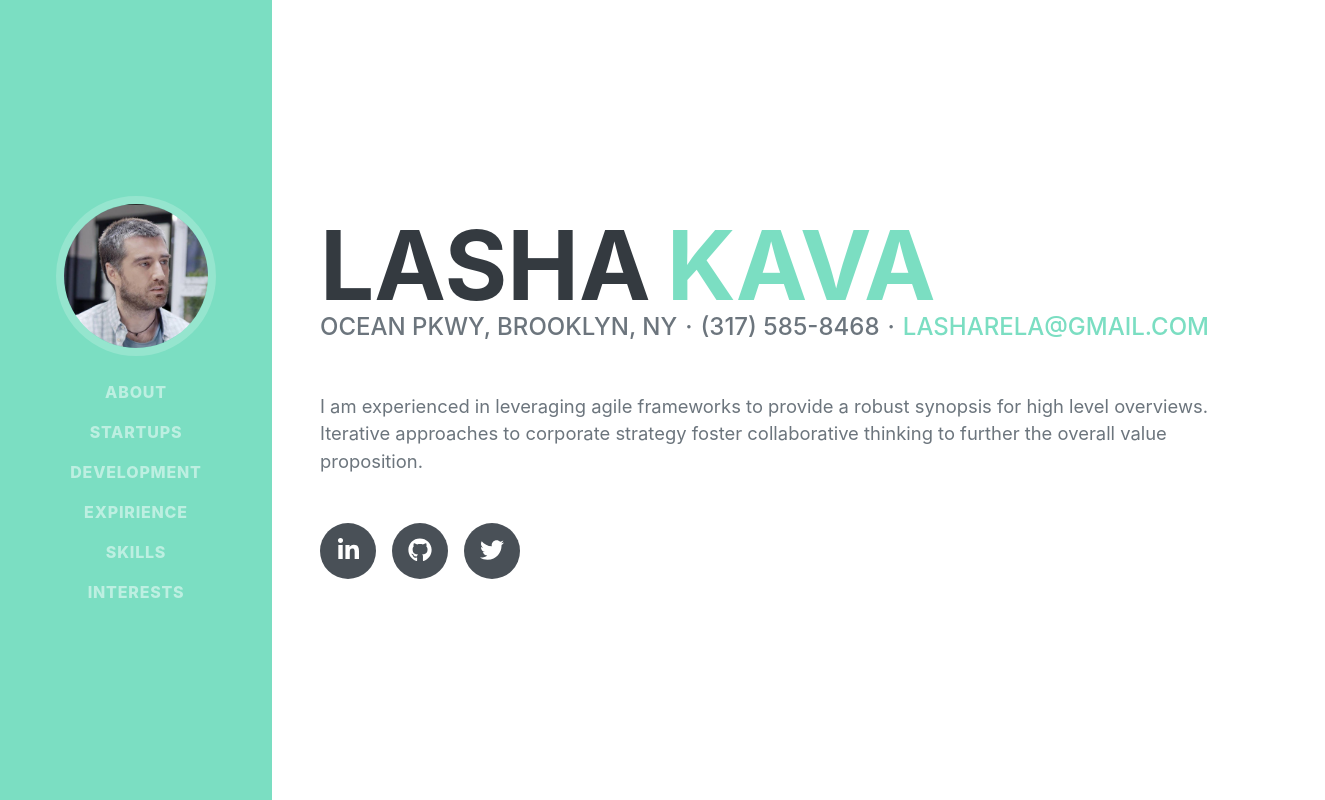
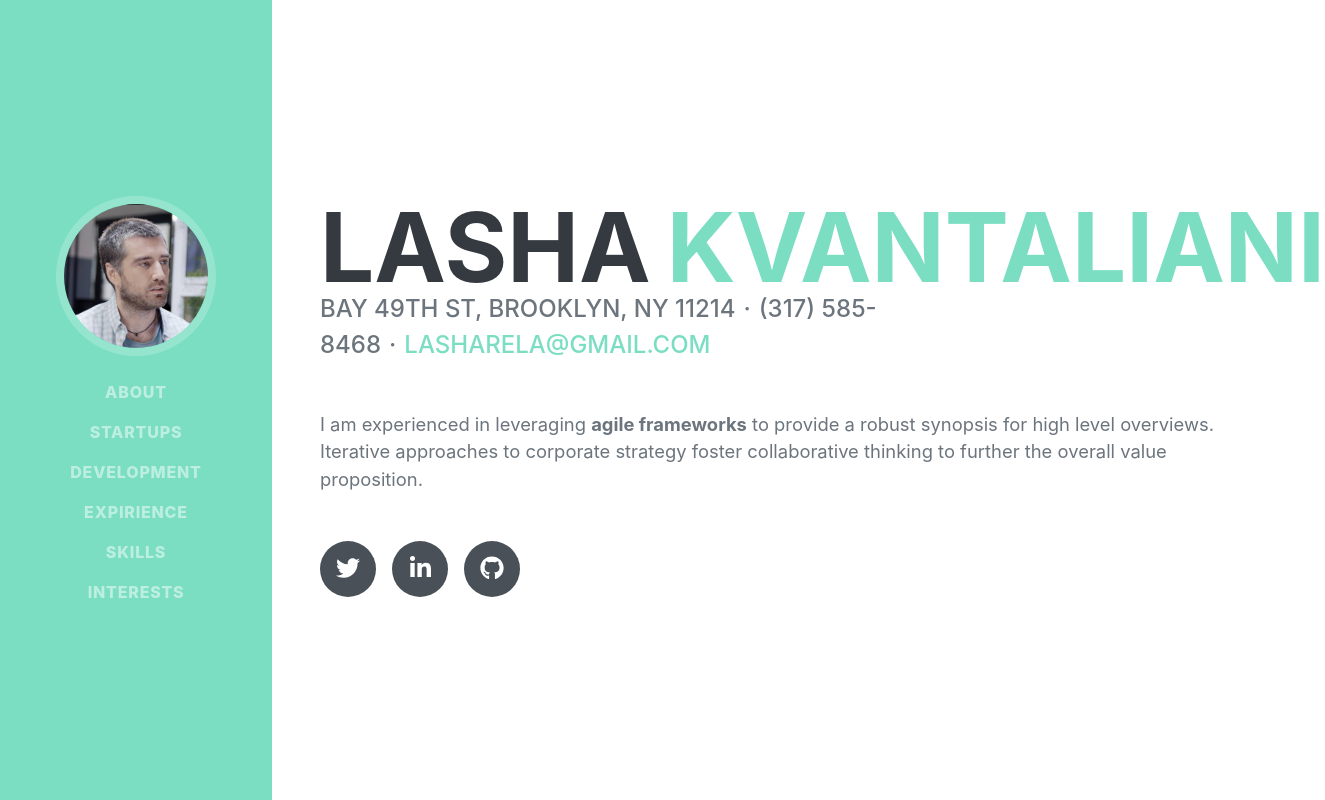
Before and after one commit to lasharela/lasharela.ge, a React (Create React App) app: page / in a window 1280 px wide. Shown: the top 800 px of the page, 1325 px wide, since content can reach past the window. Built offline with nearby package versions, Linux system fonts and the light colour scheme; a web font is replaced by a local one.

Commit message:
Dynamic content from config

```diff
--- a/src/sections/About.js
+++ b/src/sections/About.js
@@ -1,40 +1,36 @@
 import React from 'react'
 import Section from '../components/Section'
 import {FontAwesomeIcon as Icon} from '@fortawesome/react-fontawesome'
+import HtmlParser from 'html-react-parser'
+import {ABOUT} from '../config/content'
 
 export default () => {
     return (
         <Section id="about">
             <div className="my-auto">
                 <h1 className="mb-0">
-                    <span className="pr-3">Lasha</span>
-                    <span className="text-primary">Kava</span>
+                    <span className="pr-3">{ABOUT.name.firstName}</span>
+                    <span className="text-primary">{ABOUT.name.lastName}</span>
                 </h1>
                 <div className="subheading mb-5">
-                    <span>Ocean Pkwy,  Brooklyn, NY</span>
+                    <span>{ABOUT.contact.address}</span>
                     <span className="px-2">·</span>
-                    <span>(317) 585-8468</span>
+                    <span>{ABOUT.contact.phone}</span>
                     <span className="px-2">·</span>
-                    <a href="mailto:name@email.com">lasharela@gmail.com</a>
+                    <a href={`mailto:${ABOUT.contact.mail}`}>{ABOUT.contact.mail}</a>
                 </div>
-                <p className="lead mb-5">I am experienced in leveraging agile frameworks to provide a robust synopsis for high level overviews. Iterative approaches to corporate strategy foster collaborative thinking to further the overall value proposition.</p>
+                <p className="lead mb-5" >{HtmlParser(ABOUT.description)}</p>
                 <div className="social-icons">
-                    <a href="#">
-                        <Icon icon={["fab", "linkedin-in"]} />
-                    </a>
-                    <a href="#">
-                        <Icon icon={["fab", "github"]} />
-                    </a>
-                    <a href="#">
-                        <Icon icon={["fab", "twitter"]} />
-                    </a>
-                    {/* <a href="#">
-                        <Icon icon={["fab", "facebook"]} />
-                    </a> */}
+                    {
+                        ABOUT.socialNetworks.map((item, index) => (
+                            <a href={item.url} target="_blank" key={index}>
+                                <Icon icon={item.icon} />
+                             </a>
+                        ))
+                    }
+
                 </div>
             </div>
-
         </Section>
-
     )
 }
```
